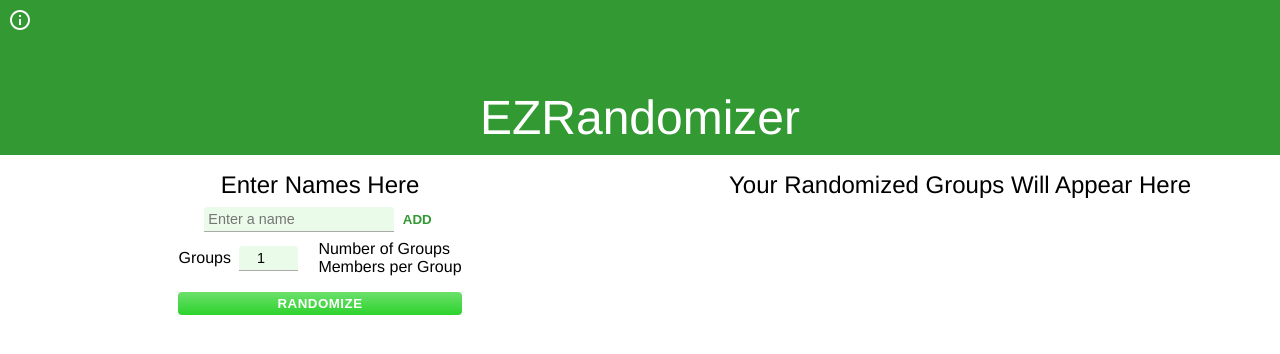
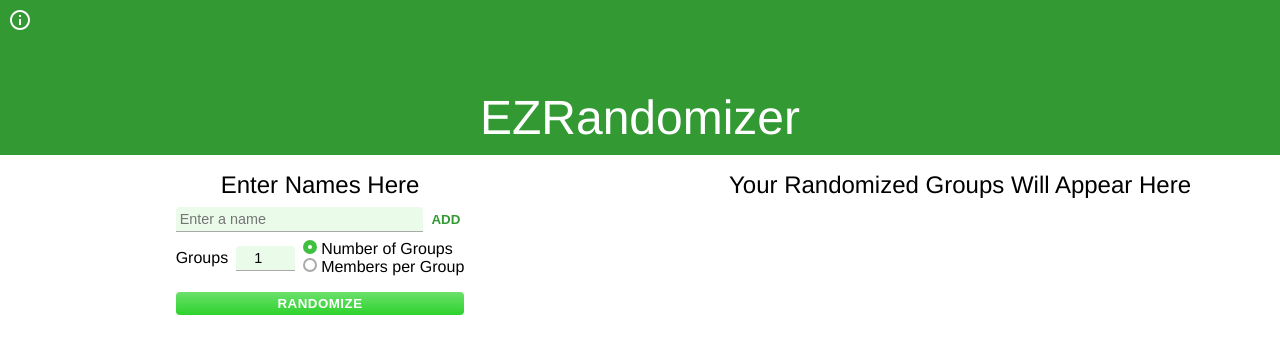
Before and after one commit to Shawn-Fortin/EZRandomizer, a plain HTML site: page index.html in a window 1280 px wide. Drawn offline with Linux system fonts and the light colour scheme.

Commit message:
[MODIFY] #12 - Updates styling for radio buttons

```diff
--- a/css/index.css
+++ b/css/index.css
@@ -44,6 +44,11 @@
 	flex-direction: column;
 }
 
+#name-form {
+	display: flex;
+	flex: 1 1 0;
+}
+
 #name-input-container {
 	display: flex;
 	justify-content: center;
@@ -63,8 +68,37 @@ input:not([type="radio"]) {
 	font-size: 0.9em;
 }
 
+input[type='radio'] {
+	display: none;
+}
+
+input[type='radio']+label:before {
+	transition: height 0.2s, width 0.2s, border-width 0.2s;
+	content: '';
+	background-color: var(--color-transparent);
+	height: 10px;
+	width: 10px;
+	border-radius: 50%;
+	border: 2px solid var(--color-grey);
+	margin-right: 4px;
+	display: inline-block;
+}
+
+input[type='radio']:checked+label:before {
+	transition: height 0.2s, width 0.2s, border-width 0.2s;
+	content: '';
+	height: 4px;
+	width: 4px;
+	border-radius: 50%;
+	border: 5px solid var(--color-dark-green);
+	margin-right: 4px;
+	display: inline-block;
+}
+
 #name-input {
 	padding-left: 4px;
+	margin-right: 4px;
+	flex: 1 1 0;
 }
 
 #names {
@@ -93,14 +127,6 @@ input:not([type="radio"]) {
 
 .name-list-item:hover > .clear-icon {
 	color: var(--color-red);
-}
-
-input {
-	appearance: none;
-	border-top: none;
-	border-right: none;
-	border-left: none;
-	border-bottom: 1px solid var(--color-grey);
 }
 
 input:focus-visible {
--- a/index.html
+++ b/index.html
@@ -40,7 +40,7 @@
 								<input id="groups-input" type="number" min="1" max="999" value="1">
 								<div id="groups-input-type">
 									<div>
-										<input type="radio" id="number-of-groups" name="groups-input-type" value="Number of Groups">
+										<input type="radio" id="number-of-groups" name="groups-input-type" value="Number of Groups" checked>
 										<label for="number-of-groups">Number of Groups</label>
 									</div>
 									<div>
--- a/js/constants.js
+++ b/js/constants.js
@@ -1,2 +1,5 @@
 export const MAX_GROUPS = 999;
 export const MIN_GROUPS = 1;
+
+export const GROUPS_INPUT_TYPE_NUMBER_OF_GROUPS = "Number of Groups";
+export const GROUPS_INPUT_TYPE_MEMBERS_PER_GROUP = "Members per Group"
```
